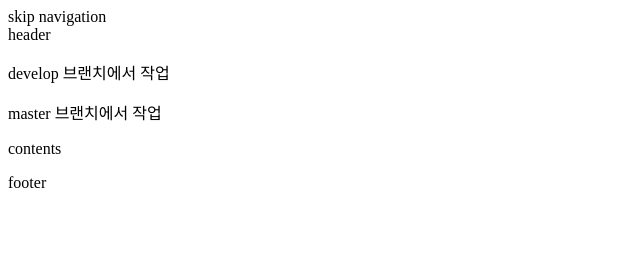
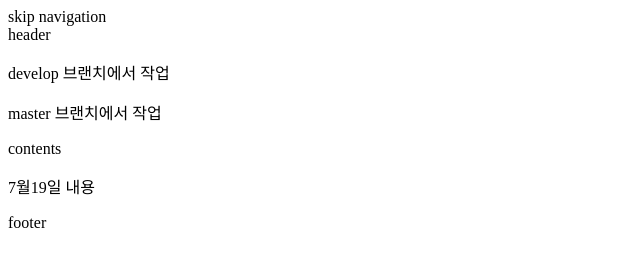
Before and after one commit to pinkilia/git_test, a plain HTML site: page project_name/views/index.html in a window 1280 px wide. Shown: the whole page, without its empty margins (0-640 px from the left). Drawn offline with Linux system fonts and the light colour scheme.

Commit message:
19일 내용

```diff
--- a/project_name/views/index.html
+++ b/project_name/views/index.html
@@ -25,6 +25,7 @@
 		<p>develop 브랜치에서 작업</p>
 		<p>master 브랜치에서 작업</p>
 		<p>contents</p>
+		<p>7월19일 내용</p>
 	</div>
 	<!-- //contents -->
 
```
